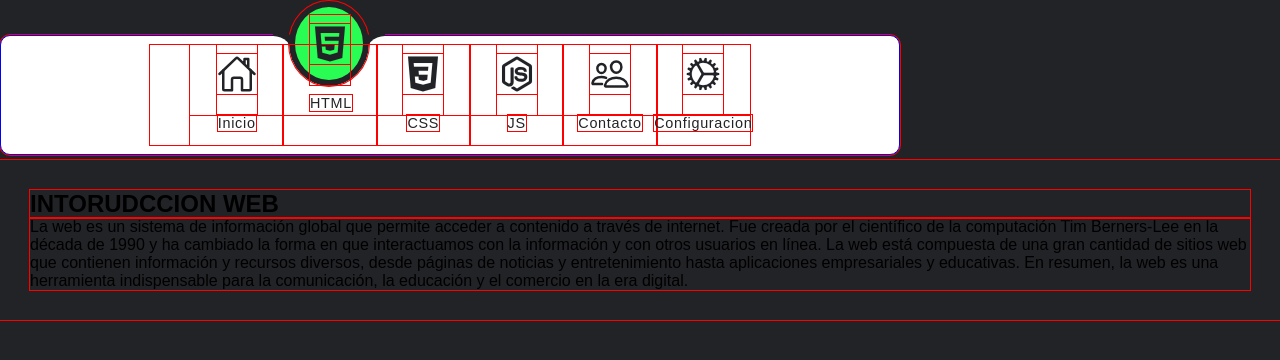
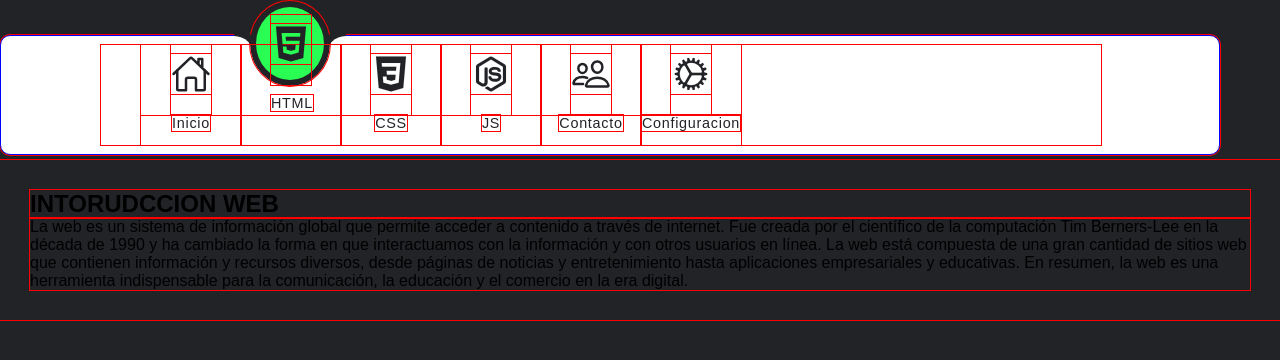
Before and after one commit to kmuy1212/kmuy1212.io, a plain HTML site: page index.html in a window 1280 px wide. Both pictures are taken after a click on the item "HTML". Drawn offline with nearby package versions, Linux system fonts and the light colour scheme.

Commit message:
2 files modified

```diff
--- a/index.html
+++ b/index.html
@@ -10,7 +10,7 @@
     <header class="navegacion">
 
       <ul>
-        <li class="lista activo ">
+        <li class="lista  ">
           <a href="#">
             <span class="icono"><ion-icon name="home-outline"></ion-icon></span>
             <span class="texto">Inicio</span>
--- a/styles.css
+++ b/styles.css
@@ -11,7 +11,7 @@
 }
 
 body{
-  min-height: 100vh;
+
   background: var(--crl);
 
 
@@ -33,17 +33,17 @@ header{
   justify-content: center;
   align-items: center;
   border: 1px solid blue;
-  flex-wrap: wrap;
+  flex-wrap: nowrap;
 }
 
 .navegacion{
 
   position: relative;
-  width: 900px;
+  width: 1220px;
   height: 120px;
 background: #fff;
 display: flex;
-justify-content: center;
+justify-content: space-between;
 align-items: center;
 border-radius: 10px;
 
@@ -54,7 +54,9 @@ border-radius: 10px;
 .navegacion ul{
 
   display: flex;
-  width: 600px;
+  width: 1000px;
+  left: 100px;
+  margin-left: 100px;
 }
 .navegacion ul li{
   position: relative;
@@ -108,7 +110,7 @@ border-radius: 10px;
 
 .indicador{
   position: absolute;
-  left: 22%;
+  left: 12.3%;
   top: -30%;
   width: 80px;
   height: 85px;
@@ -148,22 +150,22 @@ border-radius: 10px;
 }
 
 .navegacion ul li:nth-child(2).activo ~ .indicador{
-  transform:translateX(calc(90px * 1)) ;
+  transform:translateX(calc(99px * 1)) ;
 }
 
 .navegacion ul li:nth-child(3).activo ~ .indicador{
-  transform:translateX(calc(61px * 3)) ;
+  transform:translateX(calc(67px * 3)) ;
 }
 
 .navegacion ul li:nth-child(4).activo ~ .indicador{
-  transform:translateX(calc(69.5px * 4)) ;
+  transform:translateX(calc(75px * 4)) ;
 }
 
 
 .navegacion ul li:nth-child(5).activo ~ .indicador{
-  transform:translateX(calc(74px * 5)) ;
+  transform:translateX(calc(80px * 5)) ;
 }
 
 .navegacion ul li:nth-child(6).activo ~ .indicador{
-  transform:translateX(calc(77px * 6)) ;
+  transform:translateX(calc(83.5px * 6)) ;
 }
```
